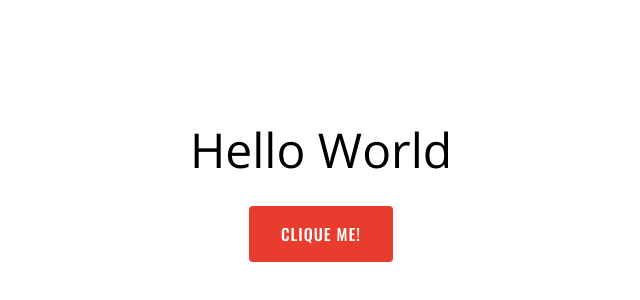
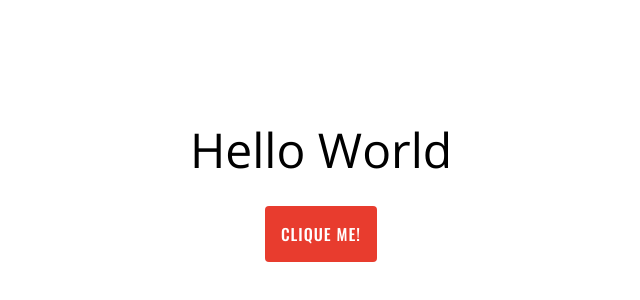
Before and after one commit to emeraldknight-sp/react-project-fast-food, a React (Create React App) app: page / in a window 1280 px wide. Shown: the part 206-506 px from the top of the page, without its empty margins (319-959 px from the left). Built offline with nearby package versions, Linux system fonts and the light colour scheme.

Commit message:
✅ Update: Button component

```diff
--- a/src/components/Button/Button.style.ts
+++ b/src/components/Button/Button.style.ts
@@ -1,14 +1,43 @@
 import styled from "styled-components";
 
 export const StyledButton = styled.button`
-  background-color: var(--red);
-  color: white;
   outline: none;
   border-radius: var(--rounded);
   border: none;
   padding: 1rem 2rem;
   cursor: pointer;
   transition: all 0.5s ease;
+
+  &.button--primary {
+    background-color: var(--red);
+    color: white;
+  }
+
+  &.button--secondary {
+    background-color: var(--yellow);
+    color: white;
+  }
+
+  &.button--tertiary {
+    background-color: white;
+    color: var(--gray);
+  }
+
+  &.button--xs {
+    padding: 0.5rem;
+  }
+
+  &.button--sm {
+    padding: 0.75rem;
+  }
+
+  &.button--md {
+    padding: 1rem;
+  }
+
+  &.button--lg {
+    padding: 1.5rem;
+  }
 
   span {
     font-size: var(--text-md);
--- a/src/components/Button/Button.tsx
+++ b/src/components/Button/Button.tsx
@@ -1,14 +1,18 @@
 import { StyledButton } from "./Button.style";
 
-export const Button = ({ id, type, children, classname, arialabel, onClick }: ButtonProps) => {
+export const Button = ({
+  children,
+  type = "button",
+  color = "primary",
+  size = "md",
+  classname,
+  arialabel = "",
+  onClick,
+}: ButtonProps) => {
+  const classNameButton = `button--${color} button--${size} ${classname}`;
+
   return (
-    <StyledButton
-      id={id}
-      type={type}
-      className={classname}
-      onClick={onClick}
-      aria-label={arialabel}
-    >
+    <StyledButton type={type} className={classNameButton} onClick={onClick} aria-label={arialabel}>
       {children}
     </StyledButton>
   );
```
